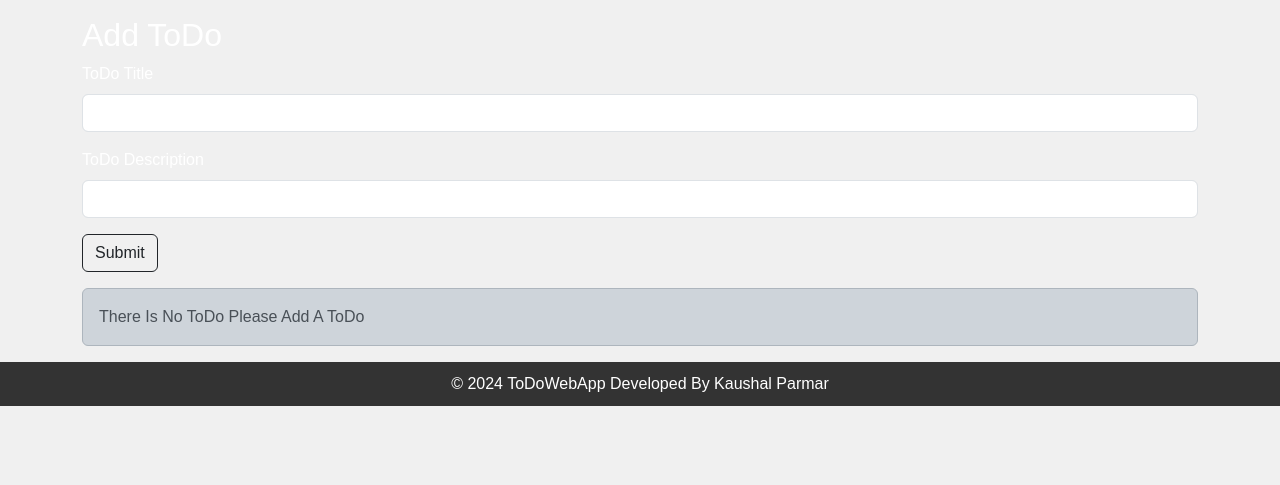
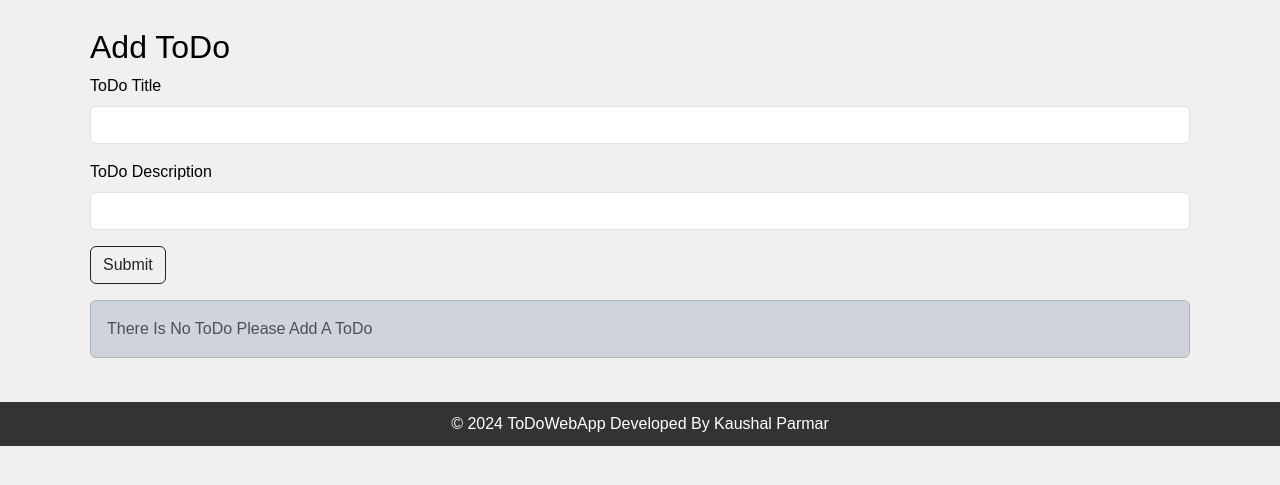
Before and after one commit to kaushal892004/TodoFinal, a Flask app: page / in a window 1280 px wide. Shown: the part 66-551 px from the top of the page. Run offline with Flask 3, Linux system fonts and the light colour scheme; data that the repository does not hold is empty.

Commit message:
my-3 -> my -2

```diff
--- a/templates/index.html
+++ b/templates/index.html
@@ -6,7 +6,7 @@
 
 
     <!-- Form -->
-    <div class="container my-3">
+    <div class="container my-2">
       <h2>Add ToDo</h2>
       <form action="/" method="POST">
         <div class="mb-3">
@@ -29,7 +29,7 @@
 
     <!-- Table -->
     {% if alltodo|length != 0 %}
-    <div class="container my-3">
+    <div class="container my-2">
       <h2>Your ToDo</h2>
       <table class="table">
         <thead>
```
